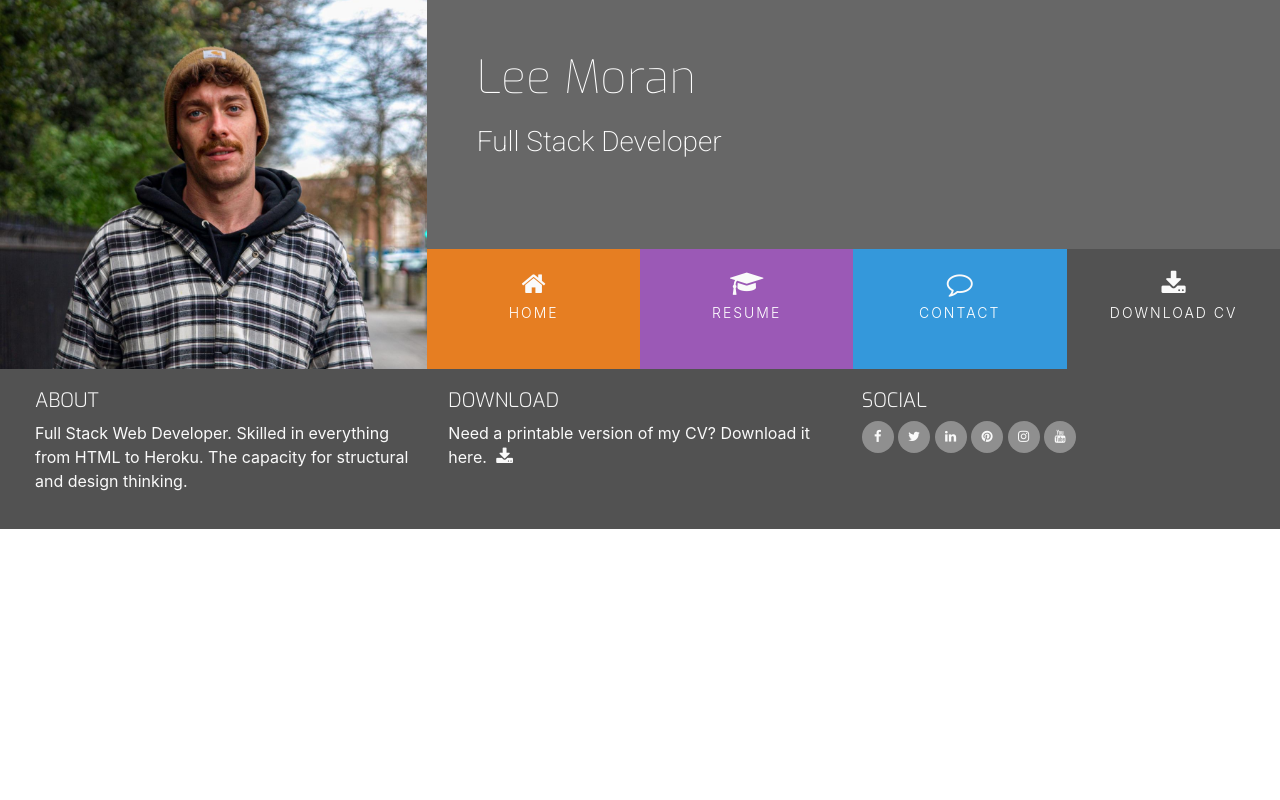
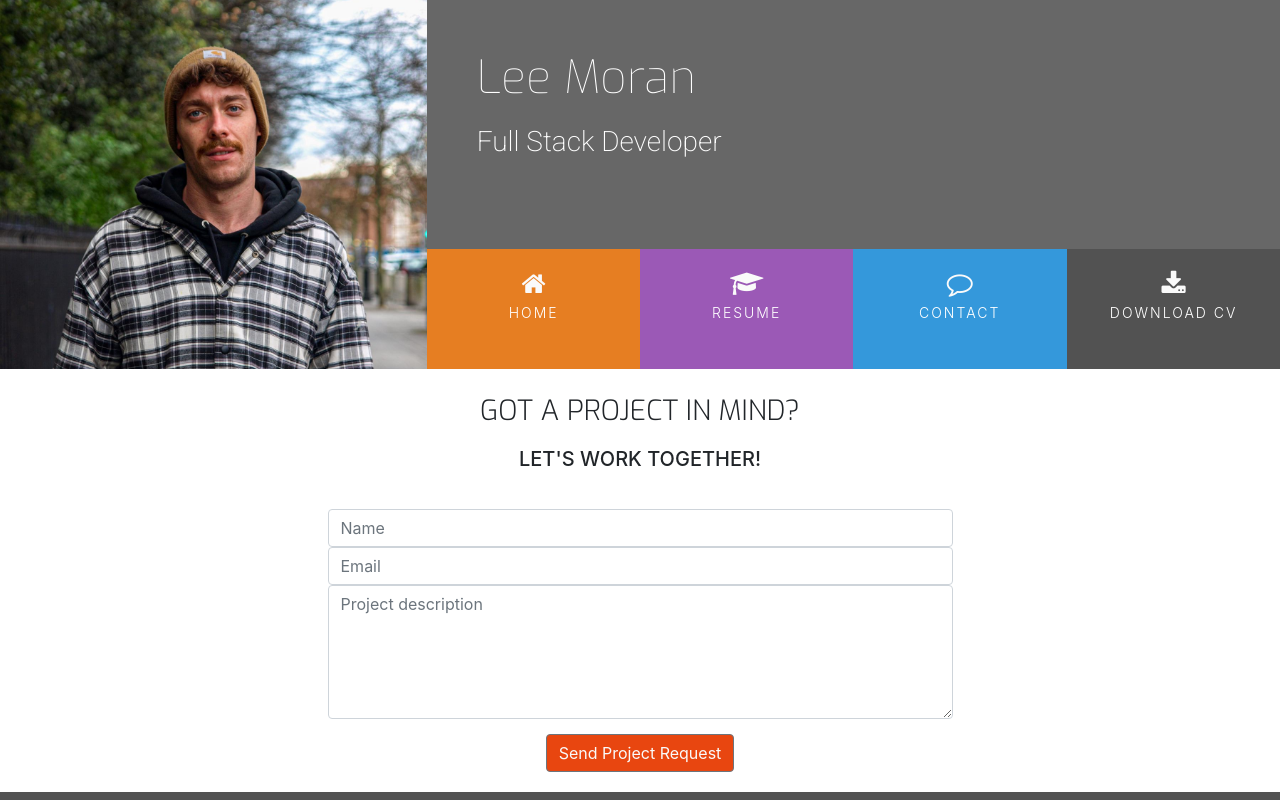
Before and after one commit to Lee-moran/CV_Resume, a plain HTML site: page contact.html in a window 1280 px wide. Shown: the top 800 px of the page. Drawn offline with nearby package versions, Linux system fonts and the light colour scheme.

Commit message:
contact form complete, links to pages and downloadable cv

```diff
--- a/assets/images/css/style.css
+++ b/assets/images/css/style.css
@@ -11,6 +11,10 @@
 
 .bg-color-work-history {
     background-color: #9b59b6;
+}
+
+.bg-color-contact {
+    background-color: #fff;
 }
 
 .bg-color-three-reasons {
@@ -334,3 +338,37 @@ footer {
 .history-items {
     margin-bottom: 30px;
 }
+
+/* -------------------------- contact --------------------------- */
+
+.contact-heading {
+    font-family: "Exo", sans-serif;
+    font-weight: 300;
+    margin-top: 25px;
+    margin-bottom: 20px;
+}
+
+.center-form {
+    padding-top: 10px;
+    margin: 0 auto;
+    max-width: 70%;
+}
+
+button[type="submit"] {
+    margin-top: 15px;
+    margin-bottom: 20px;
+    color: #fafafa;
+    background-color: #e84610;
+}
+
+
+/* -------------------------- media --------------------------- */
+
+@media(min-width: 992px) {
+    .center-form {
+        padding-top: 30px;
+        min-height: 240px;
+        margin: 0 auto;
+        max-width: 50%;
+    }
+}
--- a/contact.html
+++ b/contact.html
@@ -25,16 +25,16 @@
                     <div class="col">
                         <ul id="nav" class="list-inline menucontainer">
                             <li class="col-6 col-sm-3 list-inline-item ui-menu-color-home menuitem">
-                                <a href="#" class="hvr-sweep-to-bottom"><i class="fa fa-home" aria-hidden="true"></i><span>Home</span></a>
+                                <a href="index.html" class="hvr-sweep-to-bottom"><i class="fa fa-home" aria-hidden="true"></i><span>Home</span></a>
                             </li>
                             <li class="col-6 col-sm-3 list-inline-item ui-menu-color-resume menuitem">
-                                <a href="#" class="hvr-sweep-to-bottom"><i class="fa fa-graduation-cap" aria-hidden="true"></i><span>Resume</span></a>
+                                <a href="resume.html" class="hvr-sweep-to-bottom"><i class="fa fa-graduation-cap" aria-hidden="true"></i><span>Resume</span></a>
                             </li>
                             <li class="col-6 col-sm-3 list-inline-item ui-menu-color-contact menuitem">
-                                <a href="#" class="hvr-sweep-to-bottom"><i class="fa fa-comment-o" aria-hidden="true"></i><span>Contact</span></a>
+                                <a href="contact.html" class="hvr-sweep-to-bottom"><i class="fa fa-comment-o" aria-hidden="true"></i><span>Contact</span></a>
                             </li>
                             <li class="col-6 col-sm-3 list-inline-item ui-menu-color-download menuitem">
-                                <a href="#" class="hvr-sweep-to-bottom"><i class="fa fa-download" aria-hidden="true"></i><span>Download CV</span></a>
+                                <a href="assets/cv/sample-cv.pdf" target="_blank" class="hvr-sweep-to-bottom"><i class="fa fa-download" aria-hidden="true"></i><span>Download CV</span></a>
                             </li>
                         </ul>
                     </div>
@@ -43,8 +43,27 @@
             </div>
         </div>
     </header>
-    <section>
+    <section class="container-fluid">
+        <div class="row bg-color-contact">
+            <div class="col">
+                <h3 class="contact-heading uppercase text-center">Got a project in mind?</h3>
+                <h5 class="uppercase text-center">Let's work together!</h5>
 
+                <div class="center-form">
+                    <form>
+                        <input type="text" name="name" id="fullname" class="form-control" placeholder="Name" required />
+                        <input type="email" name="email" id="emailaddress" class="form-control" placeholder="Email" required />
+                        <textarea rows="5" name="projectsummary" id="projectsummary" class="form-control" placeholder="Project description" required></textarea>
+                        <div class="form-row text-center">
+                            <div class="col">
+                                <button type="submit" class="btn btn-secondary">Send Project Request</button>
+                            </div>
+                        </div>
+                    </form>
+                </div>
+
+            </div>
+        </div>
     </section>
 
     <footer class="container-fluid">
@@ -59,7 +78,7 @@
                 <h5 class="uppercase general-sub">Download</h5>
                 <p class="inline-block">
                     Need a printable version of my CV? Download it here.
-                    <a href="#" target="_blank" class="cv-pdf">
+                    <a href="assets/cv/sample-cv.pdf" target="_blank" class="cv-pdf">
                         <i class="fa fa-download" aria-hidden="true"></i>
                         <span class="sr-only">Download link.</span>
                     </a>
```
Also changed, not shown: index.html (+2 -2 lines), resume.html (+5 -5 lines), 1 other file.
